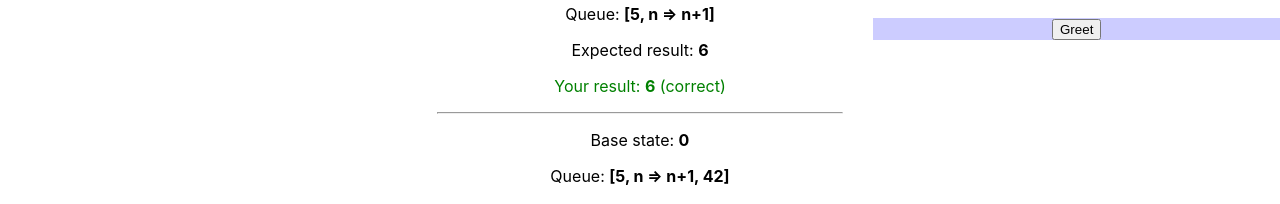
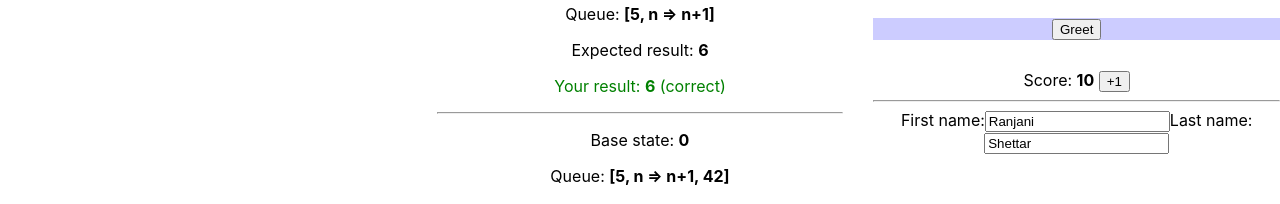
Before and after one commit to yo1030/react18.3.1, a React (Create React App) app: page /react-typescript in a window 1280 px wide. Shown: the part 500-704 px from the top of the page. Built offline with nearby package versions, Linux system fonts and the light colour scheme.

Commit message:
ScoreBoard

```diff
--- a/src/sample/Sample.tsx
+++ b/src/sample/Sample.tsx
@@ -8,6 +8,7 @@
 import "../pages/Home.css"
 import { TrafficLight } from "./TrafficLight";
 import { FourTestCase } from "./FourTestCase";
+import { ScoreBoard } from "./ScoreBoard";
 
 export const Sample = () => {
   let i = 0;
@@ -39,6 +40,7 @@
         <Gree1></Gree1>
         <TrafficLight></TrafficLight>
         <FourTestCase></FourTestCase>
+        <ScoreBoard></ScoreBoard>
       </Masonry>
     </>
   )
--- /dev/null
+++ b/src/sample/ScoreBoard.tsx
@@ -0,0 +1,58 @@
+import React from 'react';
+import { useState } from 'react';
+
+export const ScoreBoard = () => {
+  const [player, setPlayer] = useState({
+    firstName: 'Ranjani',
+    lastName: 'Shettar',
+    score: 10,
+  });
+
+  function handlePlusClick() {
+    setPlayer({
+      ...player,
+      score: player.score + 1
+    })
+  }
+
+  function handleFirstNameChange(e: React.ChangeEvent<HTMLInputElement>) {
+    setPlayer({
+      ...player,
+      firstName: e.target.value,
+    });
+  }
+
+  function handleLastNameChange(e: React.ChangeEvent<HTMLInputElement>) {
+    setPlayer({
+      ...player,
+      lastName: e.target.value
+    });
+  }
+
+  return (
+    <>
+      <label>
+        Score: <b>{player.score}</b>
+        {' '}
+        <button onClick={handlePlusClick}>
+          +1
+        </button>
+      </label>
+      <hr />
+      <label>
+        First name:
+        <input
+          value={player.firstName}
+          onChange={handleFirstNameChange}
+        />
+      </label>
+      <label>
+        Last name:
+        <input
+          value={player.lastName}
+          onChange={handleLastNameChange}
+        />
+      </label>
+    </>
+  );
+}
--- a/tsconfig.json
+++ b/tsconfig.json
@@ -11,6 +11,7 @@
     "esModuleInterop": true,
     "allowSyntheticDefaultImports": true,
     "strict": true,
+    "strictNullChecks": true,
     "forceConsistentCasingInFileNames": true,
     "noFallthroughCasesInSwitch": true,
     "module": "esnext",
```
